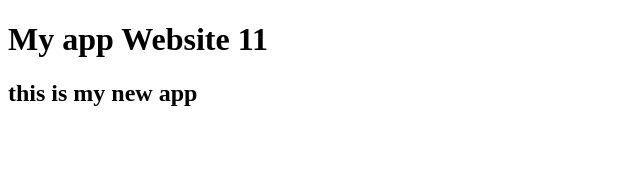
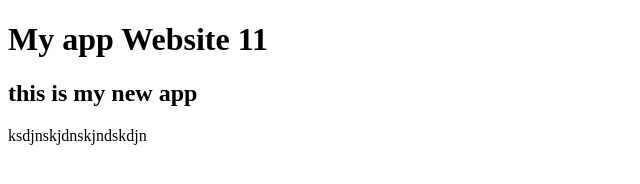
Before and after one commit to debbenitez/gitvscode, a plain HTML site: page index.html in a window 1280 px wide. Shown: the whole page, without its empty margins (0-640 px from the left). Drawn offline with Linux system fonts and the light colour scheme.

Commit message:
csdcsdcdsc

```diff
--- a/index.html
+++ b/index.html
@@ -8,5 +8,6 @@
 <body>
     <h1>My app Website 11 </h1>
     <h2>this is my new app </h2>
+    <p>ksdjnskjdnskjndskdjn</p>
 </body>
 </html>
```
